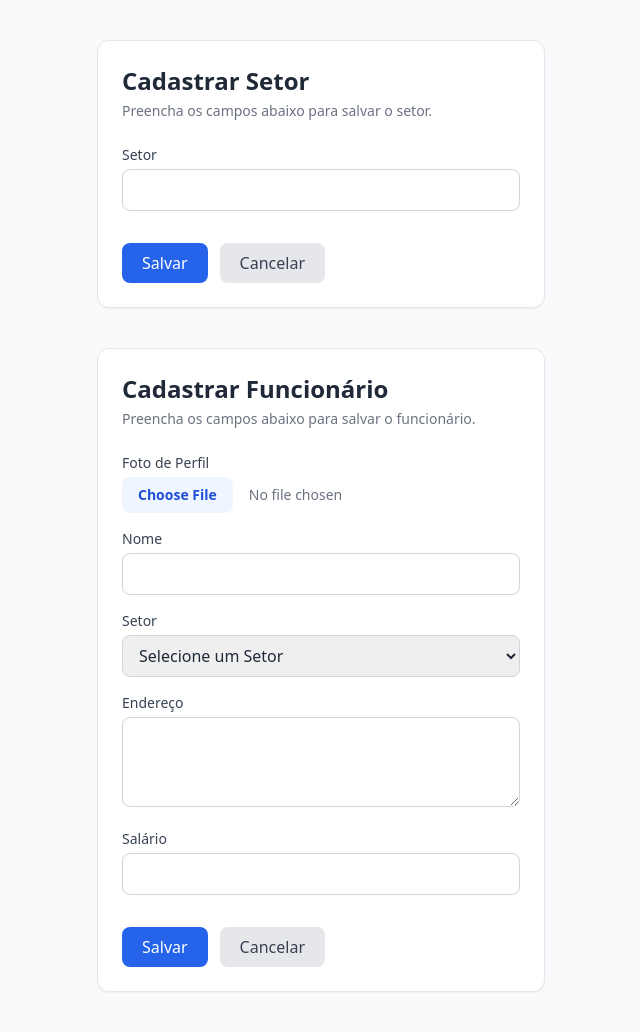
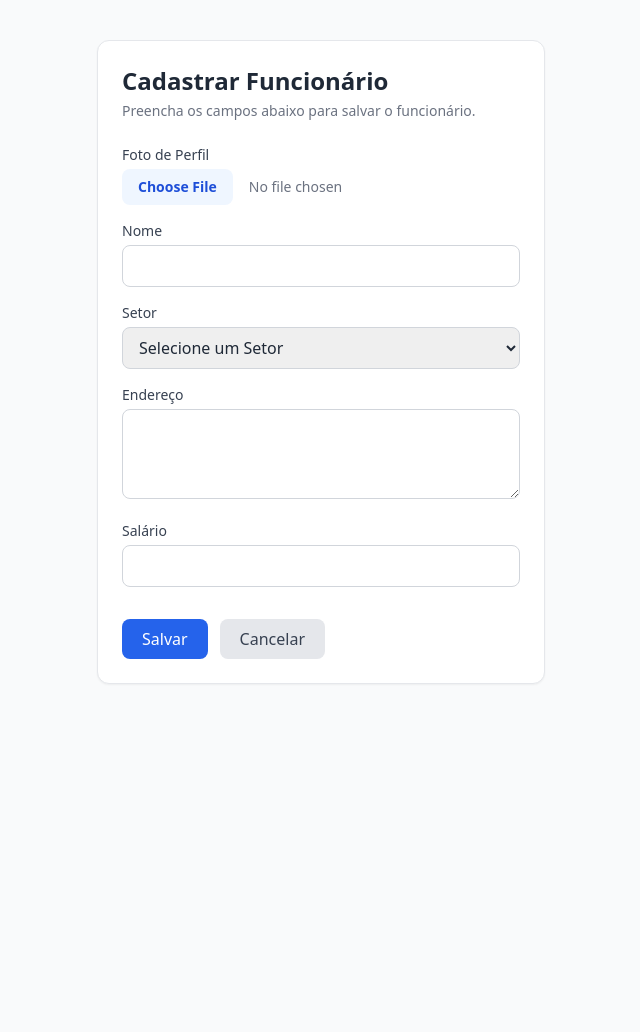
Before and after one commit to julia-lw/php_crud, a PHP site: page /create.php in a window 1280 px wide. Shown: the whole page, without its empty margins (319-959 px from the left). After the commit the page ends 684 px from the top, so only its background shows below. Run offline with PHP 8.4, Linux system fonts and the light colour scheme; a user stored in the database is signed in; data comes from the database, SQL or seed files in the repository; some libraries are stand-ins or nearby versions.

Commit message:
Update create.php

```diff
--- a/create.php
+++ b/create.php
@@ -1,7 +1,6 @@
 <?php
 require_once "auth.php";
 require_once "config.php";
-require_once "create.setor.php";
 
 $nome = $endereco = $salario = $setor_id = "";
 $nome_erro = $endereco_erro = $salario_erro = $foto_erro = $setor_erro = "";
```
